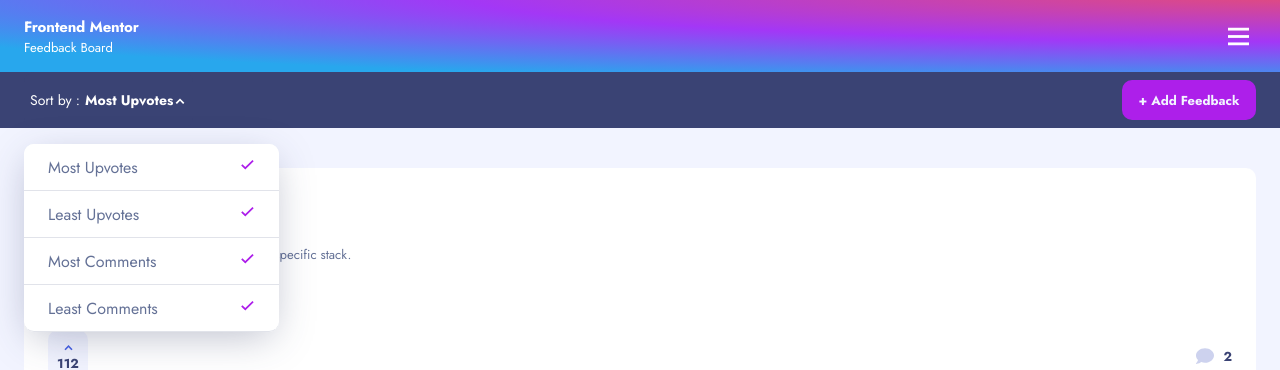
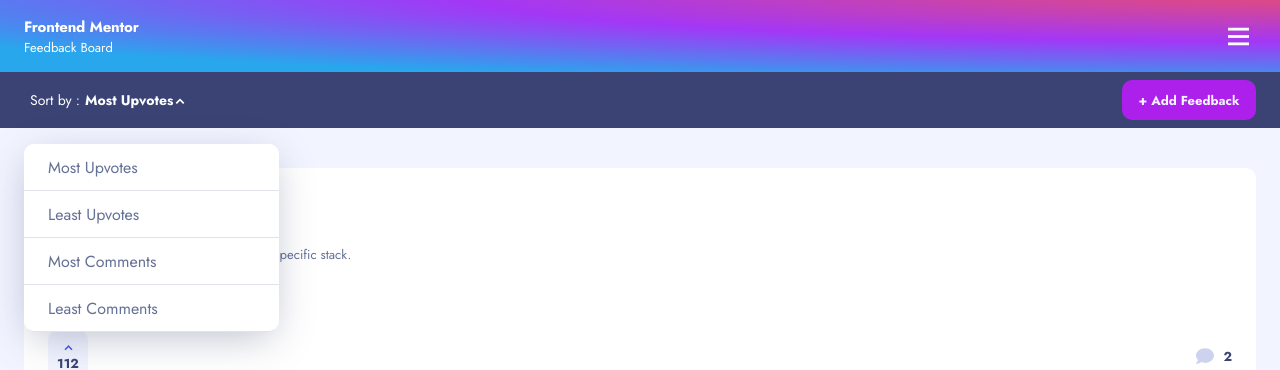
Before and after one commit to seanred360/product-feedback-app, a React (Create React App) app: page / in a window 1280 px wide. Both pictures are taken after a click on the button "Sort by : Most Upvotes". Shown: the top 370 px of the page. Built offline with nearby package versions, Linux system fonts and the light colour scheme.

Commit message:
DropDown menu styles updated

```diff
--- a/scss/_interactiveElements.scss
+++ b/scss/_interactiveElements.scss
@@ -67,12 +67,10 @@
     display: flex;
     align-items: center;
     justify-content: center;
-    //width: 12.125rem;
     height: 3.5rem;
     border: none;
     border-radius: 10px;
     transition: all 0.3s ease;
-    cursor: pointer;
     background-color: $blueGrey2;
     font-family: "Jost", sans-serif;
     @include font-size(13);
@@ -81,6 +79,7 @@
     @include respond-above(sm) {
       max-height: 4.5rem;
       @include font-size(14);
+      cursor: pointer;
     }
 
     .--sort-by {
@@ -97,7 +96,7 @@
     }
 
     &:hover {
-      color: $darkGrey;
+      color: #c3c7d8;
     }
   }
 
@@ -136,6 +135,17 @@
       @include font-size(16);
       color: $darkGrey;
       background: $white;
+      -webkit-tap-highlight-color: rgba(0, 0, 0, 0);
+      -webkit-tap-highlight-color: transparent;
+      -webkit-user-select: none;
+      -khtml-user-select: none;
+      -moz-user-select: none;
+      -ms-user-select: none;
+      user-select: none;
+
+      @include respond-below(md) {
+        cursor: default;
+      }
 
       &:hover {
         color: $purple;
@@ -144,7 +154,13 @@
 
       svg.check {
         transform: scale(1.3);
-        color: $purple;
+        color: transparent;
+      }
+
+      &:focus {
+        svg.check {
+          color: $purple;
+        }
       }
     }
   }
--- a/src/components/NavBar2.jsx
+++ b/src/components/NavBar2.jsx
@@ -3,18 +3,11 @@
 import DropDownBox from "./common/DropDownBox";
 
 const NavBar2 = () => {
-  const filterCategories = [
-    "Most Upvotes",
-    "Least Upvotes",
-    "Most Comments",
-    "Least Comments",
-  ];
-
   return (
     <div className="nav-bar2__container">
       <div className="nav-bar2 flex flex-jc-sb flex-ai-c">
         <div className="__left-content flex">
-          <DropDownBox dropdownItems={filterCategories} />
+          <DropDownBox />
         </div>
         <AddFeedbackButton />
       </div>
--- a/src/components/common/DropDownBox.jsx
+++ b/src/components/common/DropDownBox.jsx
@@ -4,10 +4,16 @@
 import { DataContext } from "../../custom-hooks/Contexts";
 import _ from "lodash";
 
-const DropDownBox = ({ dropdownItems }) => {
+const DropDownBox = () => {
   const [isOpen, setIsOpen] = useState(false);
   const { productRequests, setFilteredProducts } = useContext(DataContext);
   const reorderedProductRequests = productRequests;
+  const filterCategories = [
+    "Most Upvotes",
+    "Least Upvotes",
+    "Most Comments",
+    "Least Comments",
+  ];
 
   const handleClick = (sortCategory) => {
     if (sortCategory.toLowerCase() === "most upvotes") sortByMostUpvotes();
@@ -62,7 +68,7 @@
         className="dropdown-menu"
         style={{ display: isOpen ? "block" : "none" }}
       >
-        {dropdownItems.map((item) => (
+        {filterCategories.map((item) => (
           <li key={item}>
             <button
               className="dropdown-item flex flex-jc-sb"
```
Also changed, not shown: src/dist/css/style.css, 1 other file (tests, documents, lock files or other folders).
